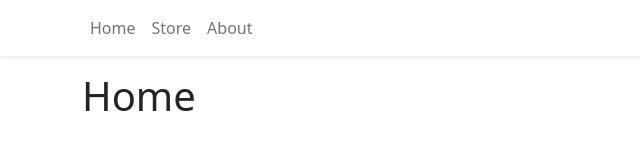
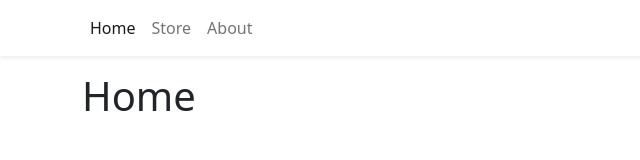
Before and after one commit to ronaldolipata/shopping-cart, a React app: page /shopping-cart/ in a window 1280 px wide. Shown: the top 160 px of the page, without its empty margins (0-640 px from the left). Built offline with nearby package versions, Linux system fonts and the light colour scheme; the HTML template or start-up script is replaced by a standard one.

Commit message:
fix: link from Nav.Link in NavBar.tsx

```diff
--- a/src/components/Navbar.tsx
+++ b/src/components/Navbar.tsx
@@ -13,13 +13,13 @@
     <NavBar sticky='top' className='bg-white shadow-sm mb-3'>
       <Container>
         <Nav className='me-auto'>
-          <Nav.Link to='/' as={NavLink}>
+          <Nav.Link to='/shopping-cart/' as={NavLink}>
             Home
           </Nav.Link>
-          <Nav.Link to='/store' as={NavLink}>
+          <Nav.Link to='/shopping-cart/store' as={NavLink}>
             Store
           </Nav.Link>
-          <Nav.Link to='/about' as={NavLink}>
+          <Nav.Link to='/shopping-cart/about' as={NavLink}>
             About
           </Nav.Link>
         </Nav>
```
